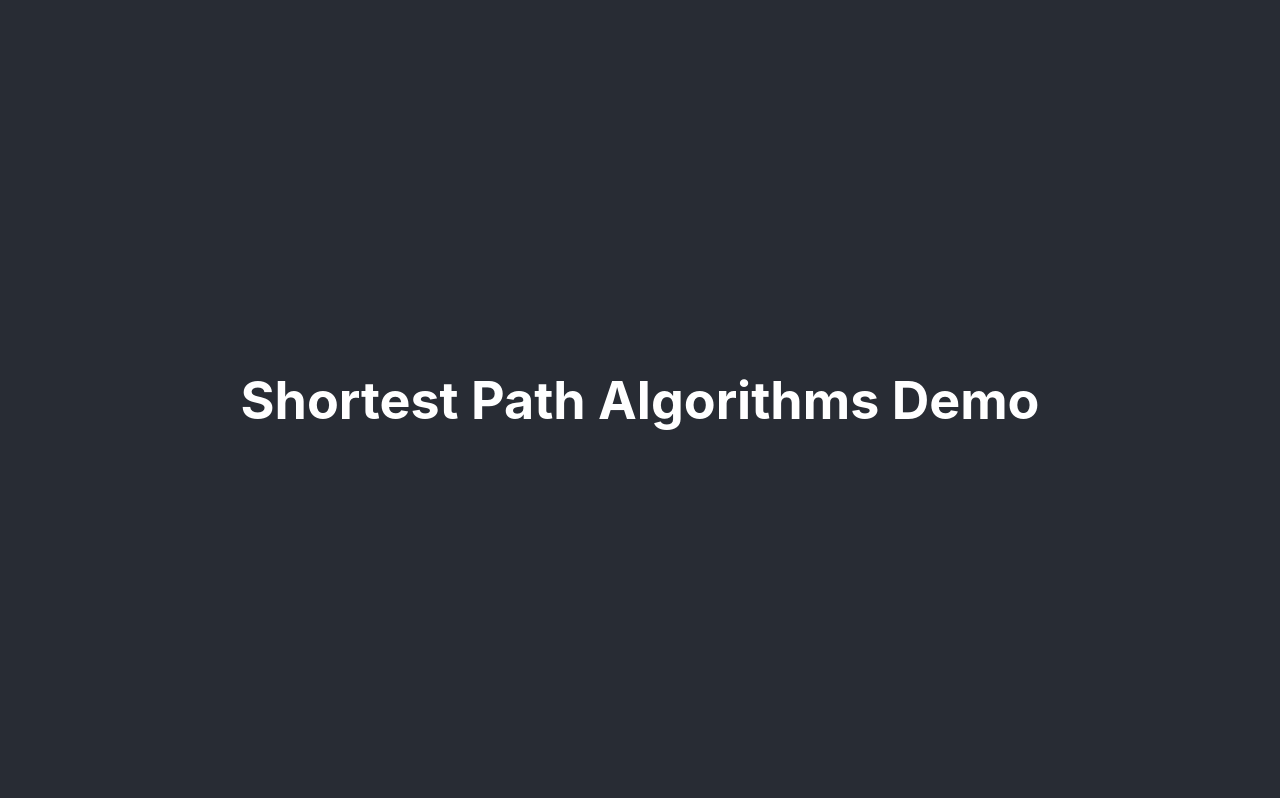
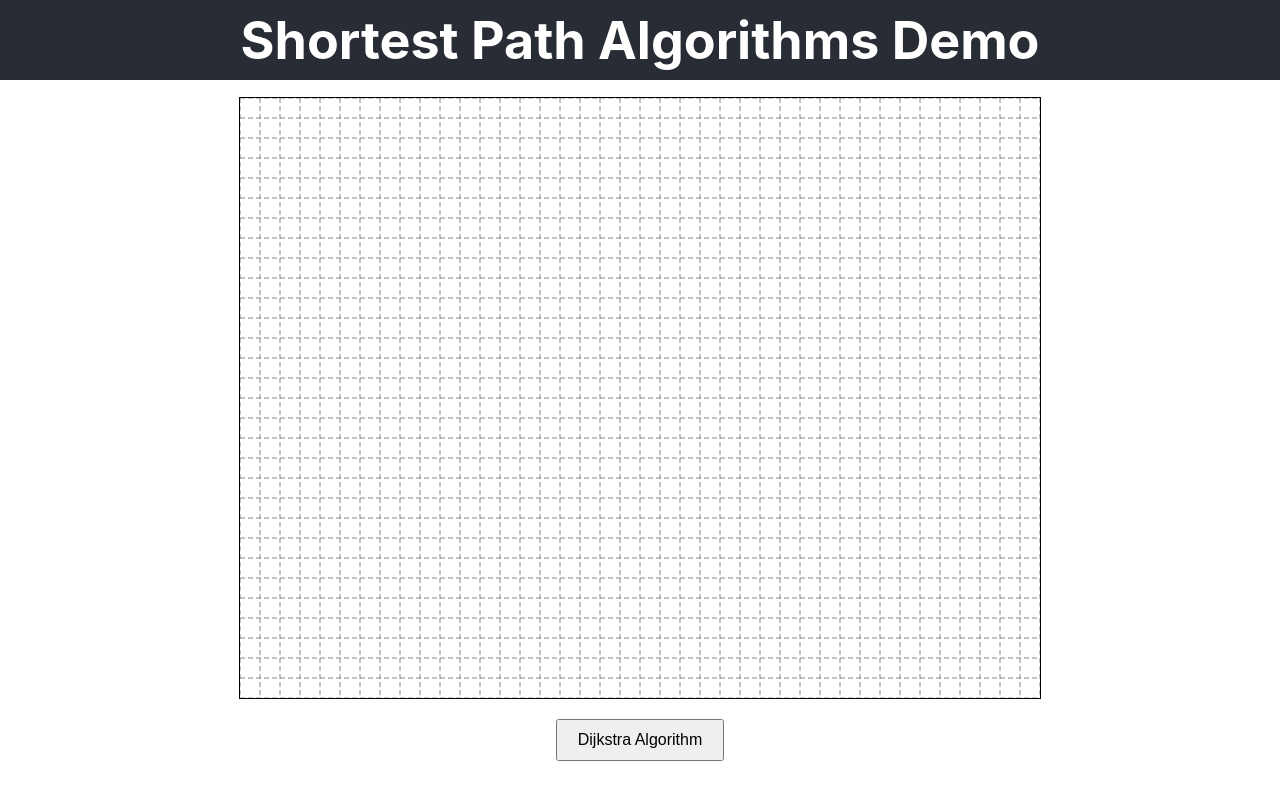
Before and after one commit to jshao03/TestingPlatform, a React (Create React App) app in the folder frontend/: page / in a window 1280 px wide. Shown: the top 798 px of the page. Built offline with nearby package versions, Linux system fonts and the light colour scheme; the HTML template or start-up script is replaced by a standard one.

Commit message:
feat: add sample dijkstra controller

```diff
--- a/frontend/src/App.css
+++ b/frontend/src/App.css
@@ -15,24 +15,27 @@
 
 .App-header {
   background-color: #282c34;
-  min-height: 100vh;
+  padding: 0px; /* Reduce padding for a smaller header */
+  display: flex;
+  align-items: center;
+  justify-content: center;
+  font-size: calc(10px + 2vmin);
+  color: white;
+  height: 10vh; /* Adjust height as needed */
+}
+
+.App-main {
   display: flex;
   flex-direction: column;
   align-items: center;
   justify-content: center;
-  font-size: calc(10px + 2vmin);
-  color: white;
+  padding: 20px;
+  height: 700px; /* Use remaining height for main content */
 }
 
-.App-link {
-  color: #61dafb;
+.fetch-button {
+  margin-top: 20px;
+  padding: 10px 20px;
+  font-size: 16px;
+  cursor: pointer;
 }
-
-@keyframes App-logo-spin {
-  from {
-    transform: rotate(0deg);
-  }
-  to {
-    transform: rotate(360deg);
-  }
-}
```
Also changed, not shown: 1 other file (tests, documents, lock files or other folders).
